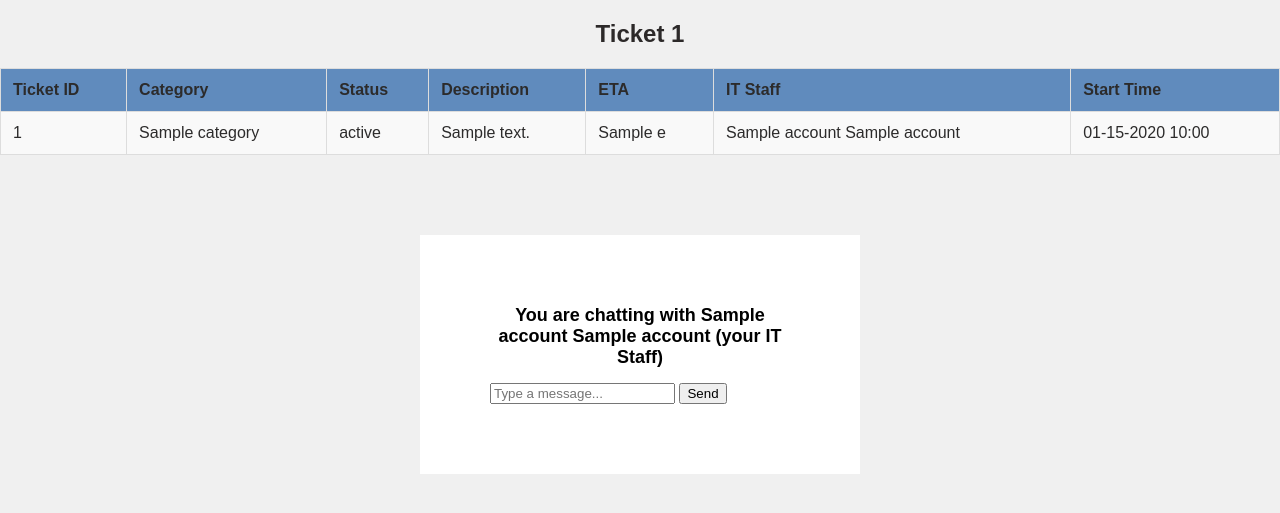
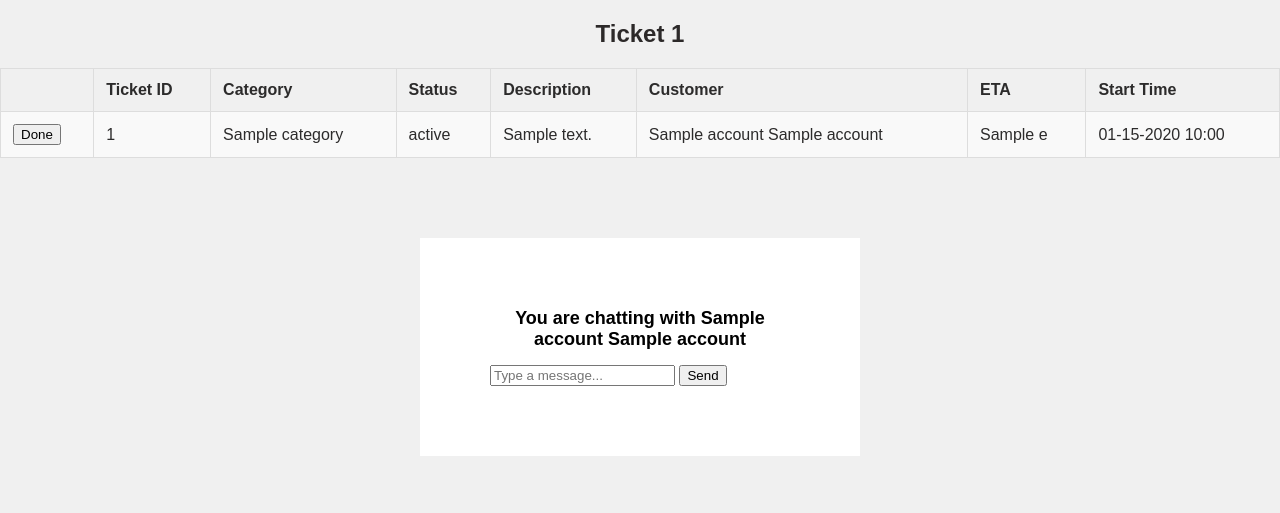
Before and after one commit to aidandoherty01/CEN3031-Project, a Flask app: page /ITstaffview/ticket/1 in a window 1280 px wide. Shown: the part 58-571 px from the top of the page. Run offline with Flask 3, Linux system fonts and the light colour scheme; a database or web service that is not in the repository returns one stand-in record (values such as "Sample title"); some libraries are stand-ins or nearby versions.

Commit message:
IT staff view the ticket, make done when finishing the ticket

```diff
--- a/app.py
+++ b/app.py
@@ -115,7 +115,7 @@ def ITstaffview():
     if (request.method == 'POST'):
         print('test')
     else:
-        empID = 2 # TODO: get empID from logged in account
+        empID = 4 # TODO: get empID from logged in account
         ticketJSON = list(get_tickets_by_acc(empID)) # gets a list of the tickets assinged to empID, list is of JSONs, will be converted to arrays
 
         ticketsArr = [[0] * 5 for _ in range(len(ticketJSON))] # create a 2D array of size [# tickets] x 5
@@ -159,7 +159,8 @@ def etaAssignment():
 @app.route("/ITstaffview/ticket/<int:ticketID>", methods=["GET", "POST"])
 def staffTicketView(ticketID):
     if request.method == 'POST':
-        print('test')
+        close_ticket(ticketID)
+        return redirect("/ITstaffview/ticket/" + str(ticketID))
     else:
         ticketJSON = get_ticket_by_id(ticketID) # get the ticket associated with that ticketID
 
@@ -170,13 +171,13 @@ def staffTicketView(ticketID):
         ticketsArr[3] = ticketJSON.get('description')
         ticketsArr[4] = ticketJSON.get('eta')
         ticketsArr[4] = ticketsArr[4][:len(ticketsArr[4]) - 3] # remove the last 3 chars of the time string, as these contain the seconds
-        fName = get_account(ticketJSON.get('assignedEmpID')).get('fName')
-        lName = get_account(ticketJSON.get('assignedEmpID')).get('lName') # get empployee first name and last name
+        fName = get_account(ticketJSON.get('userID')).get('fName')
+        lName = get_account(ticketJSON.get('userID')).get('lName') # get user first name and last name
         empName = fName + " " + lName
         ticketsArr[5] = empName
         ticketsArr[6] = ticketJSON.get('startTime').strftime("%m-%d-%Y %H:%M")
 
-        return render_template('userviewticket.html', ticket = ticketsArr)
+        return render_template('ITstaffviewticket.html', ticket = ticketsArr)
 
 
 ## IT Staff ticket eta assignment page
--- a/templates/ITstaffviewticket.html
+++ b/templates/ITstaffviewticket.html
@@ -54,7 +54,7 @@
             font-size: 16px; /* Adjust as needed */
             color: #2c2b2b;
         }
-        tr.title {
+        td.title {
             background-color: #608bbd; /* Green */
             border: none;
             font-size: 16px;
@@ -104,12 +104,18 @@
                     <div>Status</div>
                 </td>
                 <td><div>Description</div></td>
+                <td><div>Customer</div></td>
                 <td><div>ETA</div></td>
-                <td><div>IT Staff</div></td>
                 <td><div>Start Time</div></td>
 
             </tr>
             <tr>
+
+                <td>
+                    <form action="/ITstaffview/ticket/{{ ticket[0] }}" method="POST" >
+                        <button type="submit" value="Submit">Done</button>
+                    </form>
+                </td>
                 <td>
                     <div>{{ticket[0]}}</div>
                 </td>
@@ -119,8 +125,8 @@
                     <div>{{ticket[2]}}</div>
                 </td>
                 <td><div>{{ticket[3]}}</div></td>
+                <td><div>{{ticket[5]}}</div></td>
                 <td><div>{{ticket[4]}}</div></td>
-                <td><div>{{ticket[5]}}</div></td>
                 <td><div>{{ticket[6]}}</div></td>
 
             </tr>
@@ -128,7 +134,7 @@
     </div>
 
     <div class="chatbot-container">
-        <div class="chatbot-header">You are chatting with {{ticket[5]}} (your IT Staff)</div>
+        <div class="chatbot-header">You are chatting with {{ticket[5]}}</div>
         <div class="chatbot-messages" id="chatbot-messages"></div>
         <input type="text" id="chatbot-input" placeholder="Type a message...">
         <button onclick="sendMessage()">Send</button>
--- a/templates/userviewticket.html
+++ b/templates/userviewticket.html
@@ -127,7 +127,7 @@
     </div>
 
     <div class="chatbot-container">
-        <div class="chatbot-header">You are chatting with {{ticket[5]}} (your IT Staff)</div>
+        <div class="chatbot-header">You are chatting with {{ticket[5]}}</div>
         <div class="chatbot-messages" id="chatbot-messages"></div>
         <input type="text" id="chatbot-input" placeholder="Type a message...">
         <button onclick="sendMessage()">Send</button>
```
